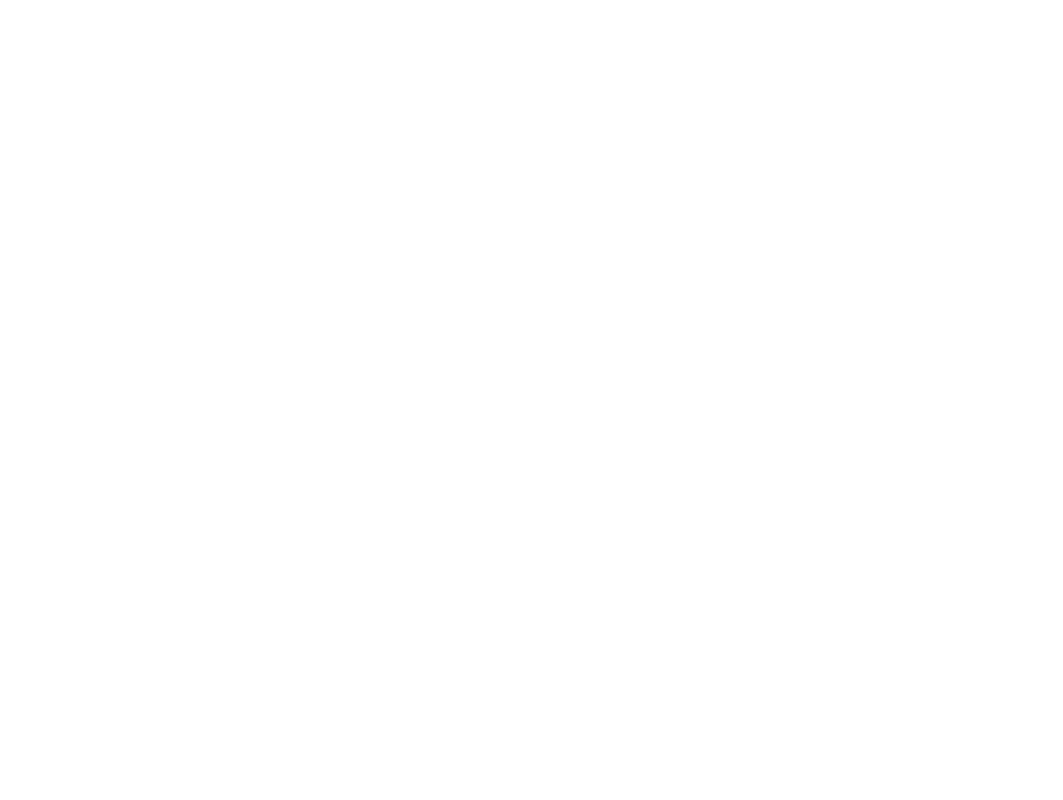
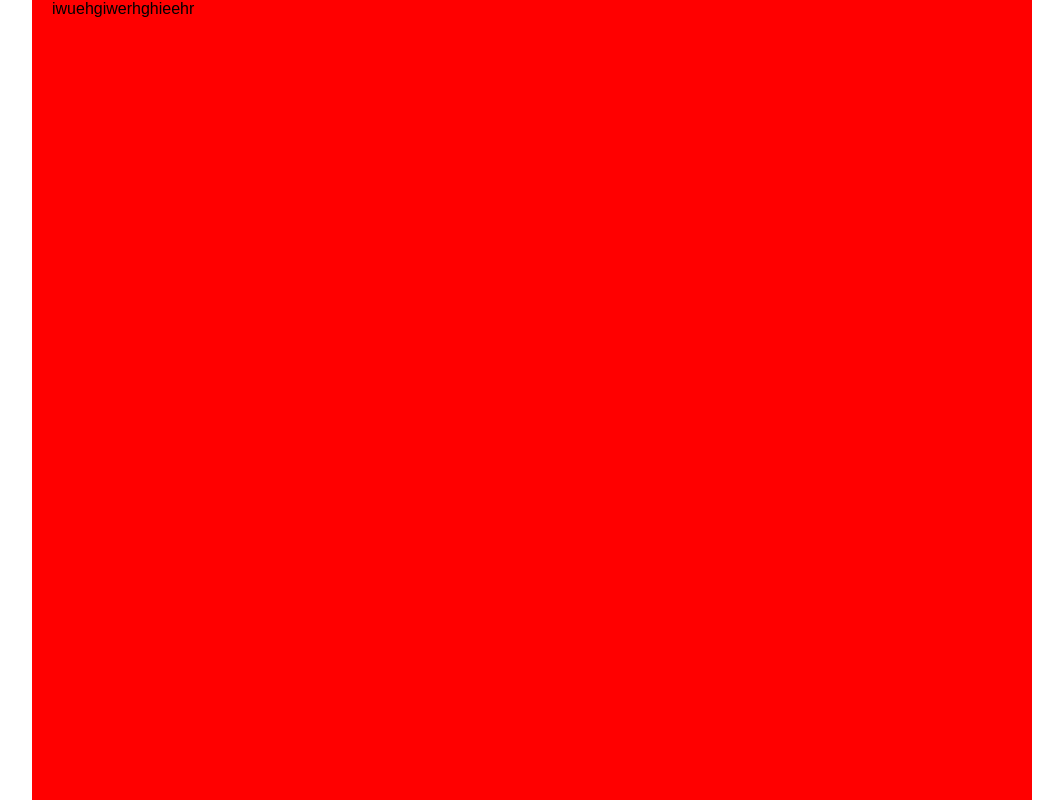
Before and after one commit to Abdulmajeedkutaibani/Product-page, a React (Create React App) app in the folder product-page/: page / in a window 1280 px wide. Shown: the whole page, without its empty margins (108-1171 px from the left). Built offline with nearby package versions, Linux system fonts and the light colour scheme.

Commit message:
added initial styled components

```diff
--- a/product-page/package.json
+++ b/product-page/package.json
@@ -3,12 +3,15 @@
   "version": "0.1.0",
   "private": true,
   "dependencies": {
+    "@reduxjs/toolkit": "^1.6.2",
     "@testing-library/jest-dom": "^5.15.0",
     "@testing-library/react": "^11.2.7",
     "@testing-library/user-event": "^12.8.3",
     "react": "^17.0.2",
     "react-dom": "^17.0.2",
+    "react-redux": "^7.2.6",
     "react-scripts": "4.0.3",
+    "styled-components": "^5.3.3",
     "web-vitals": "^1.1.2"
   },
   "scripts": {
--- a/product-page/src/App.js
+++ b/product-page/src/App.js
@@ -1,5 +1,21 @@
+import { ThemeProvider } from 'styled-components';
+import { Container } from './Components/Style/Container.style';
+import { GlobalStyles } from './Components/Style/Global';
+const theme = {
+  colors: {
+    mainColor: '#ff7d1b',
+    secondaryColor: '#ffa05a',
+    textColor: '#1e1e26',
+    subColor: '#94979e',
+  },
+};
 function App() {
-  return <div className='App'></div>;
+  return (
+    <ThemeProvider theme={theme}>
+      <GlobalStyles />
+      <Container>iwuehgiwerhghieehr</Container>
+    </ThemeProvider>
+  );
 }
 
 export default App;
--- /dev/null
+++ b/product-page/src/Components/Style/Container.style.js
@@ -0,0 +1,10 @@
+import styled from 'styled-components';
+
+export const Container = styled.div`
+  width: 1000px;
+  height: 100vh;
+  max-width: 100%;
+  padding: 0 20px;
+  margin: 0 auto;
+  background-color: red;
+`;
--- /dev/null
+++ b/product-page/src/Components/Style/Global.js
@@ -0,0 +1,16 @@
+import { createGlobalStyle } from 'styled-components';
+
+export const GlobalStyles = createGlobalStyle`
+@import url('https://fonts.googleapis.com/css2?family=Kumbh+Sans:wght@100;200;300;400;500;600;700;800;900&display=swap');
+
+*{
+    box-sizing: border-box;
+
+}
+
+body{
+    margin: 0;
+    font-family:'Kumbh Sans', sans-serif;
+}
+
+`;
```
Also changed, not shown: 1 other file (tests, documents, lock files or other folders).
